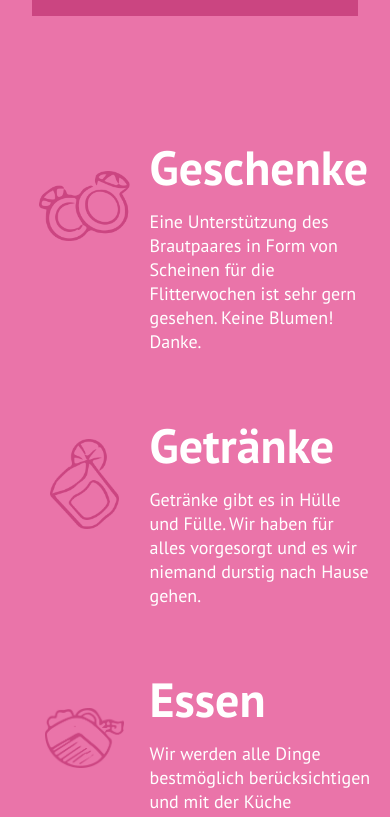
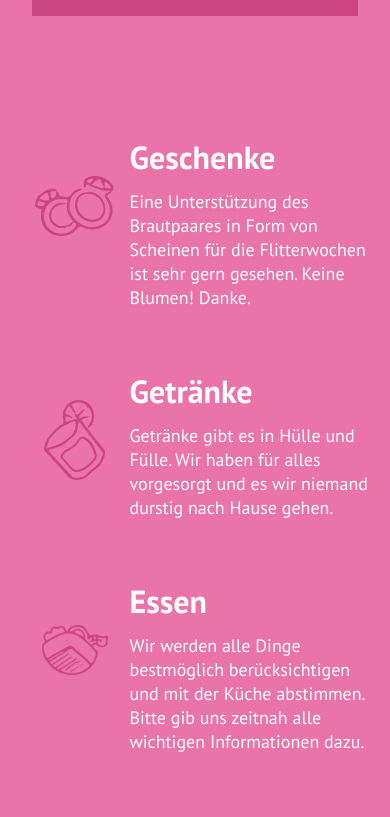
Before and after one commit to constantinrahn-com/cavid-22, a React (Create React App) app: page / in a window 390 px wide. Shown: the part 1680-2497 px from the top of the page. Built offline with nearby package versions, Linux system fonts and the light colour scheme.

Commit message:
small changes

```diff
--- a/src/App.css
+++ b/src/App.css
@@ -215,18 +215,21 @@
   .section-text {
     font-size: 18px;
   }
+  .benefit__title {
+    font-size: 32px;
+  }
   .benefit__picture {
     height: 140px;
-    min-width: 130px;
+    min-width: 110px;
   }
   .benefit__food {
+    height: 50px;
+  }
+  .benefit__gift {
     height: 60px;
   }
-  .benefit__gift {
-    height: 70px;
-  }
   .benefit__drinks {
-    height: 90px;
+    height: 80px;
   }
   .mb-max {
     margin-bottom: 80px;
```
